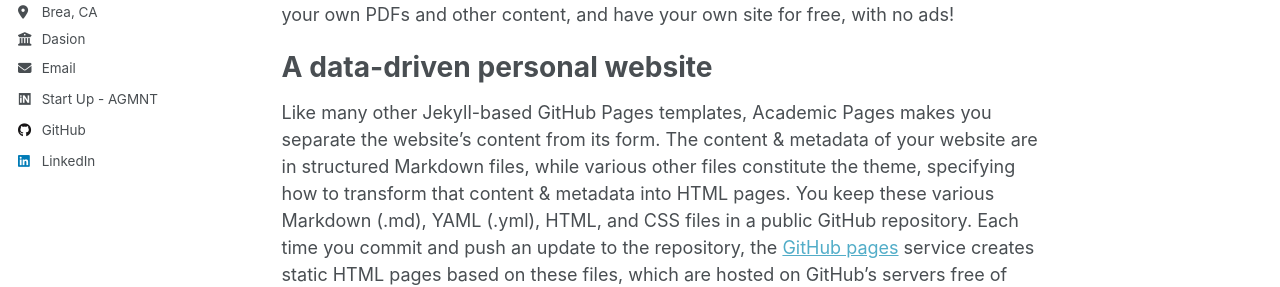
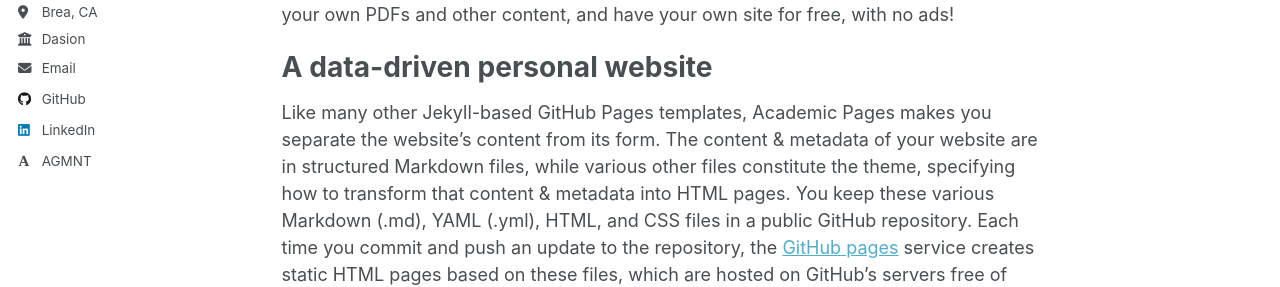
Before and after one commit to Vijay-Vankadaru/vijay-vankadaru.github.io, a Jekyll site: the page built from _pages/about.md, in a window 1280 px wide. Shown: the part 435-722 px from the top of the page. Built offline with Jekyll 4.4.1, drawn with Linux system fonts in a browser that asks for light colours; some web fonts are replaced; a script that is not in the unit is left out.

Commit message:
Startup changes

```diff
--- a/_includes/author-profile.html
+++ b/_includes/author-profile.html
@@ -68,9 +68,7 @@
       {% if author.inspire-hep %}
         <li><a href="{{ author.inspire-hep }}"><i class="ai ai-inspire ai-fw icon-pad-right"></i>INSPIRE-HEP</a></li>
       {% endif %}
-      {% if author.startup %}
-      <li><a href="{{ author.startup }}"><i class="ai ai-inspire ai-fw icon-pad-right"></i>Start Up - AGMNT</a></li>
-    {% endif %}
+
 
       <!-- Font Awesome icons / Repositories and software development -->
       {% if author.bitbucket %}
@@ -168,6 +166,9 @@
       {% if author.zhihu %}
       <li><a href="https://www.zhihu.com/people/{{ author.zhihu }}"><i class="fab fa-fw fa-zhihu icon-pad-right" aria-hidden="true"></i>Zhihu</a></li>
       {% endif %}
+      {% if author.startup %}
+      <li><a href="{{ author.startup }}"><i class="ai ai-academia ai-fw icon-pad-right"></i>AGMNT</a></li>
+      {% endif %}
     </ul>
   </div>
 </div>
```
